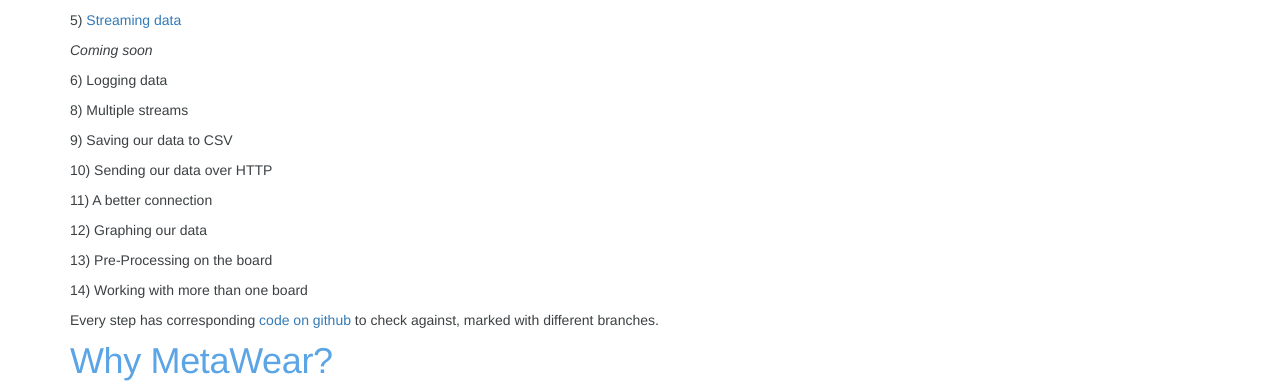
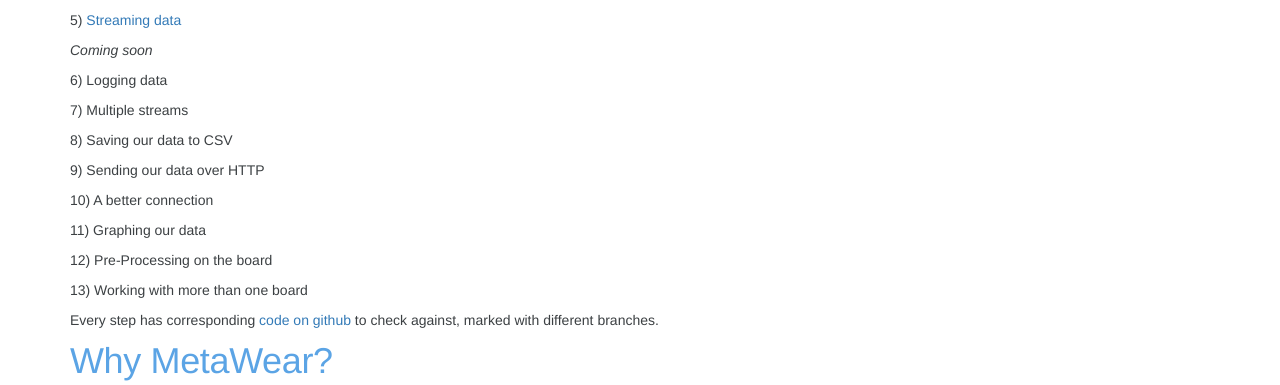
Before and after one commit to val314159/christophergs.github.io, a Jekyll site: the page built from _posts/2016-01-17-metawear-guide-pt1.md, in a window 1280 px wide. Shown: the part 537-922 px from the top of the page. Built offline with Jekyll 4.4.1, drawn with Linux system fonts in a browser that asks for light colours; nearby versions of some CDN libraries; library files that are not in the unit come from our copies; comment, search, counter and statistics services are not loaded.

Commit message:
update contents

```diff
--- a/_posts/2016-01-17-metawear-guide-pt1.md
+++ b/_posts/2016-01-17-metawear-guide-pt1.md
@@ -28,19 +28,19 @@
 
 6) Logging data
 
-8) Multiple streams
+7) Multiple streams
 
-9) Saving our data to CSV
+8) Saving our data to CSV
 
-10) Sending our data over HTTP
+9) Sending our data over HTTP
 
-11) A better connection
+10) A better connection
 
-12) Graphing our data
+11) Graphing our data
 
-13) Pre-Processing on the board
+12) Pre-Processing on the board
 
-14) Working with more than one board
+13) Working with more than one board
 
 Every step has corresponding [code on github](https://github.com/ChristopherGS/MetawearGuide) to check against, marked with different branches.
 
```
